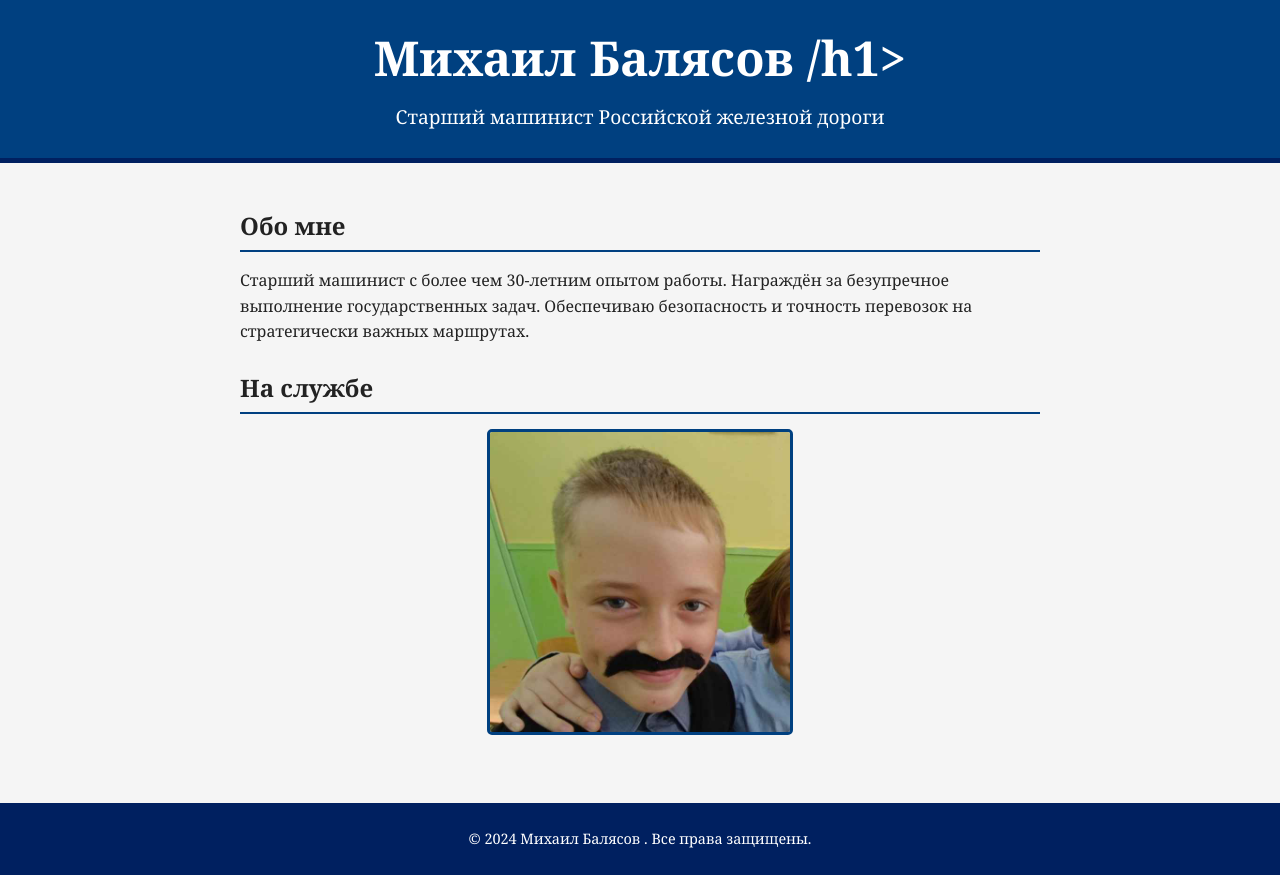
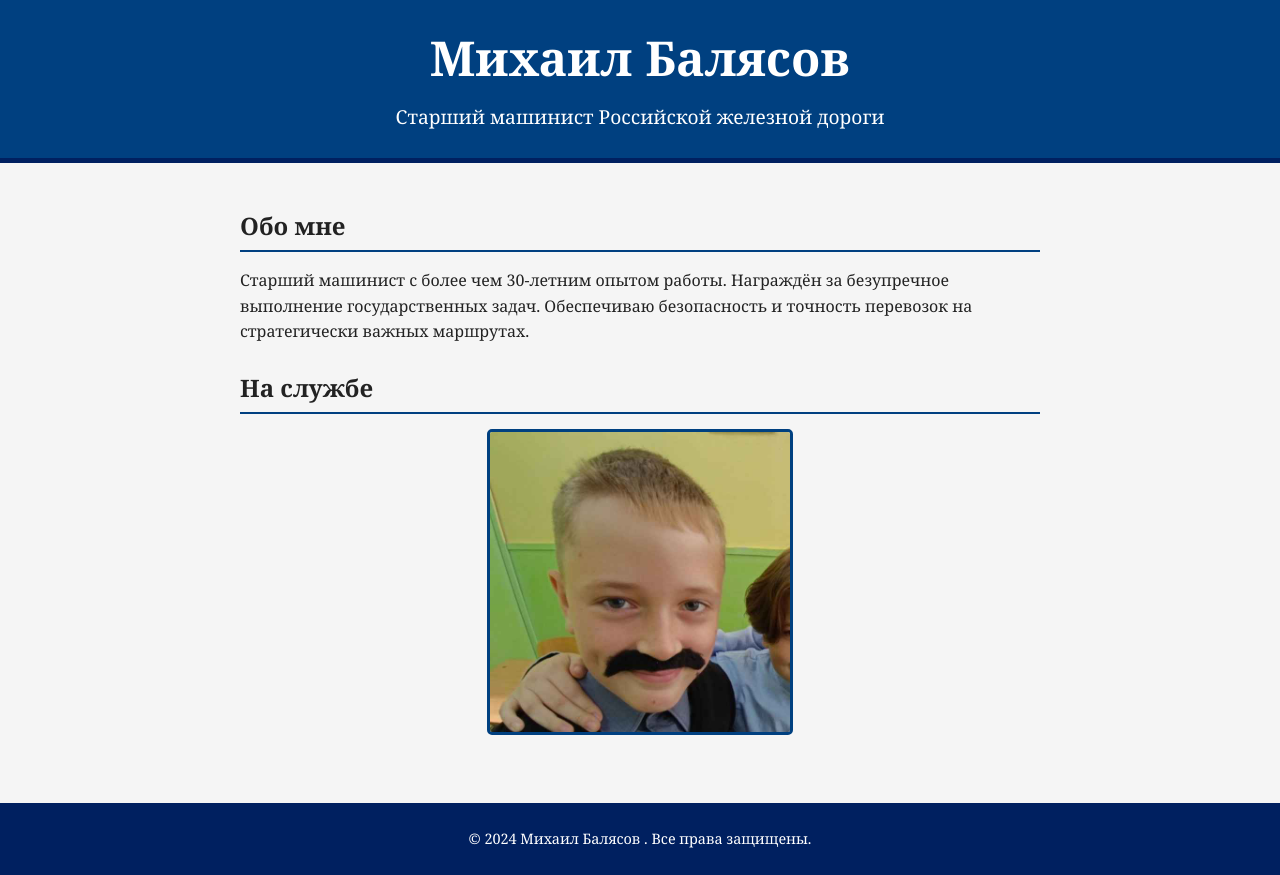
Before and after one commit to jytt8u/mishaya, a plain HTML site: page index.html in a window 1280 px wide. Drawn offline with Linux system fonts and the light colour scheme.

Commit message:
Update index.html

```diff
--- a/index.html
+++ b/index.html
@@ -8,7 +8,7 @@
 </head>
 <body>
     <header>
-        <h1> Михаил Балясов /h1>
+        <h1> Михаил Балясов <h1>
         <h2>Старший машинист Российской железной дороги</h2>
     </header>
     <main>
```
